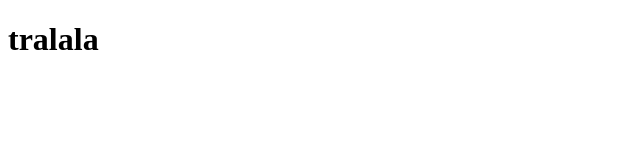
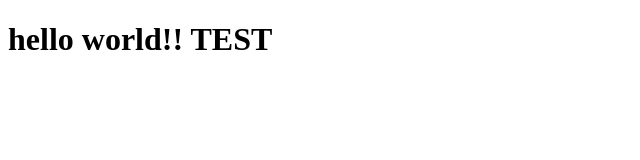
Before and after one commit to JankiJans/GitTutorial, a plain HTML site: page index.html in a window 1280 px wide. Shown: the whole page, without its empty margins (0-640 px from the left). Drawn offline with Linux system fonts and the light colour scheme.

Commit message:
nasza zmiana

```diff
--- a/index.html
+++ b/index.html
@@ -7,6 +7,6 @@
     <title>Git Tutorial</title>
 </head>
 <body>
-    <h1>tralala</h1>
+    <h1>hello world!! TEST</h1>
 </body>
 </html>
```
